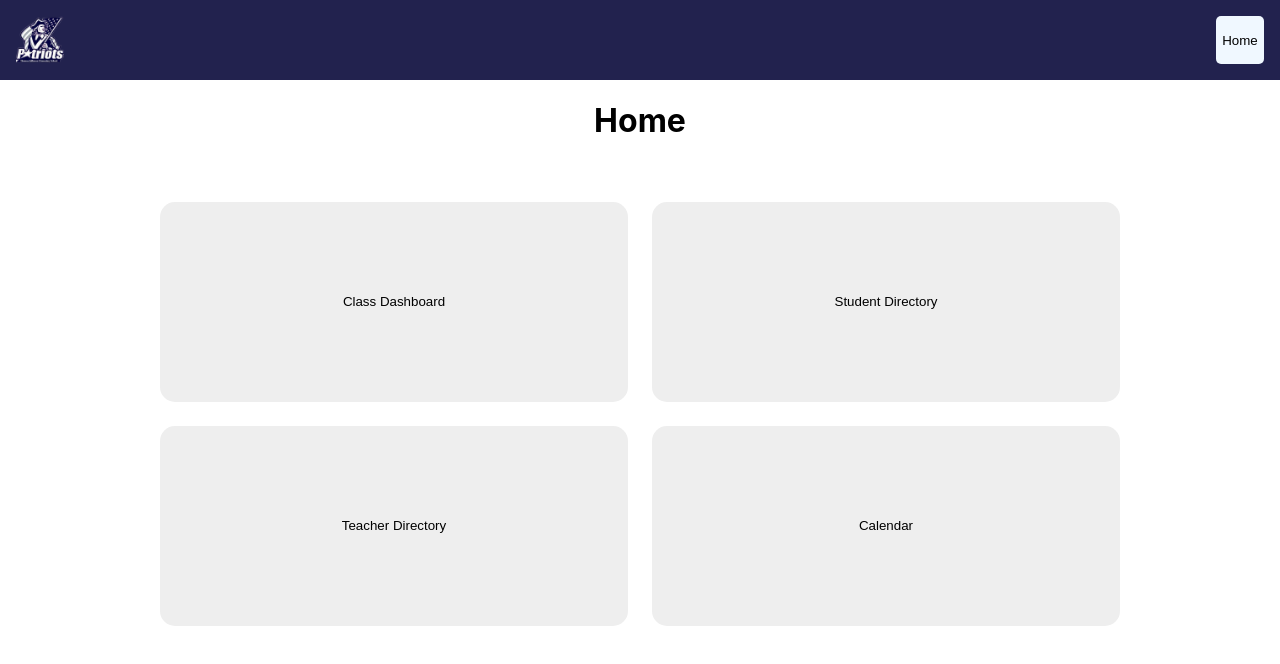
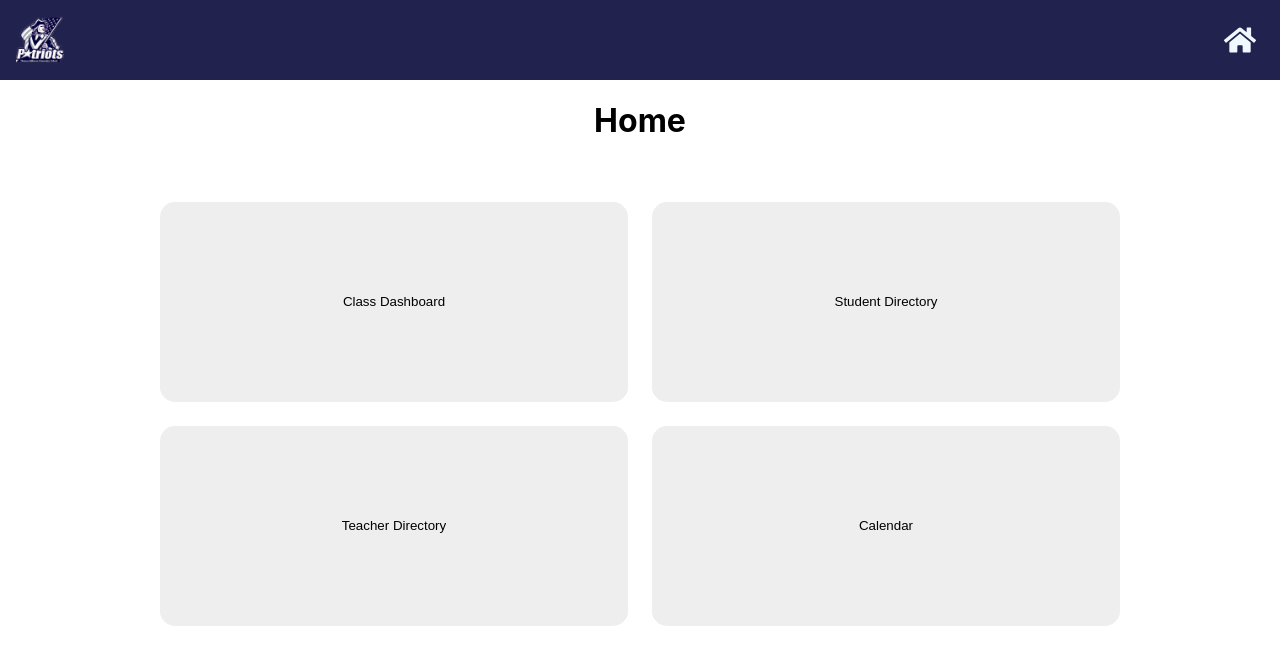
Before and after one commit to simonanderson16/TJESApplication, a React (Create React App) app: page / in a window 1280 px wide. Shown: the top 664 px of the page. Built offline with nearby package versions, Linux system fonts and the light colour scheme.

Commit message:
changed home button

```diff
--- a/package.json
+++ b/package.json
@@ -3,11 +3,16 @@
   "version": "0.1.0",
   "private": true,
   "dependencies": {
+    "@fortawesome/fontawesome-svg-core": "^6.4.0",
+    "@fortawesome/free-regular-svg-icons": "^6.4.0",
+    "@fortawesome/free-solid-svg-icons": "^6.4.0",
+    "@fortawesome/react-fontawesome": "^0.2.0",
     "@testing-library/jest-dom": "^5.16.5",
     "@testing-library/react": "^13.4.0",
     "@testing-library/user-event": "^13.5.0",
     "react": "^18.2.0",
     "react-dom": "^18.2.0",
+    "react-icons": "^4.8.0",
     "react-router-dom": "^6.11.2",
     "react-scripts": "5.0.1",
     "web-vitals": "^2.1.4"
--- a/src/NavbarStyles.css
+++ b/src/NavbarStyles.css
@@ -13,15 +13,21 @@
     margin: 2vh;
 }
 
-.navbar button {
-    background-color: aliceblue;
+.navbar .home-button {
+    color: aliceblue;
     display: flex;
     justify-content: center;
     align-items: center;
-    height: 6vh;
-    width: 6vh;
+    height: 4vh;
+    width: 4vh;
+    padding: 1vh;
     margin: 2vh;
     border: none;
     border-radius: 5px;
     cursor: pointer;
+    transition: all 0.4s ease;
 }
+
+.navbar .home-button:hover {
+    transform: translateY(-5px);
+}
--- a/src/components/Navbar.js
+++ b/src/components/Navbar.js
@@ -1,5 +1,6 @@
 import "../NavbarStyles.css"
 import { Link, useNavigate } from "react-router-dom";
+import {FaHome} from "react-icons/fa";
 
 export default function Navbar() {
 
@@ -13,7 +14,8 @@ export default function Navbar() {
         <div className="navbar">
             <img src={require("./TJESLogo.png")} className="tjes-logo"></img>
             {/* <Link to="/" className="router-link">Home</Link> */}
-            <button onClick={goHome}>Home</button>
+            {/* <button onClick={goHome}><FaHome/></button> */}
+            <FaHome className="home-button" onClick={goHome}/>
 
         </div>
     )
```
Also changed, not shown: 1 other file (tests, documents, lock files or other folders).
